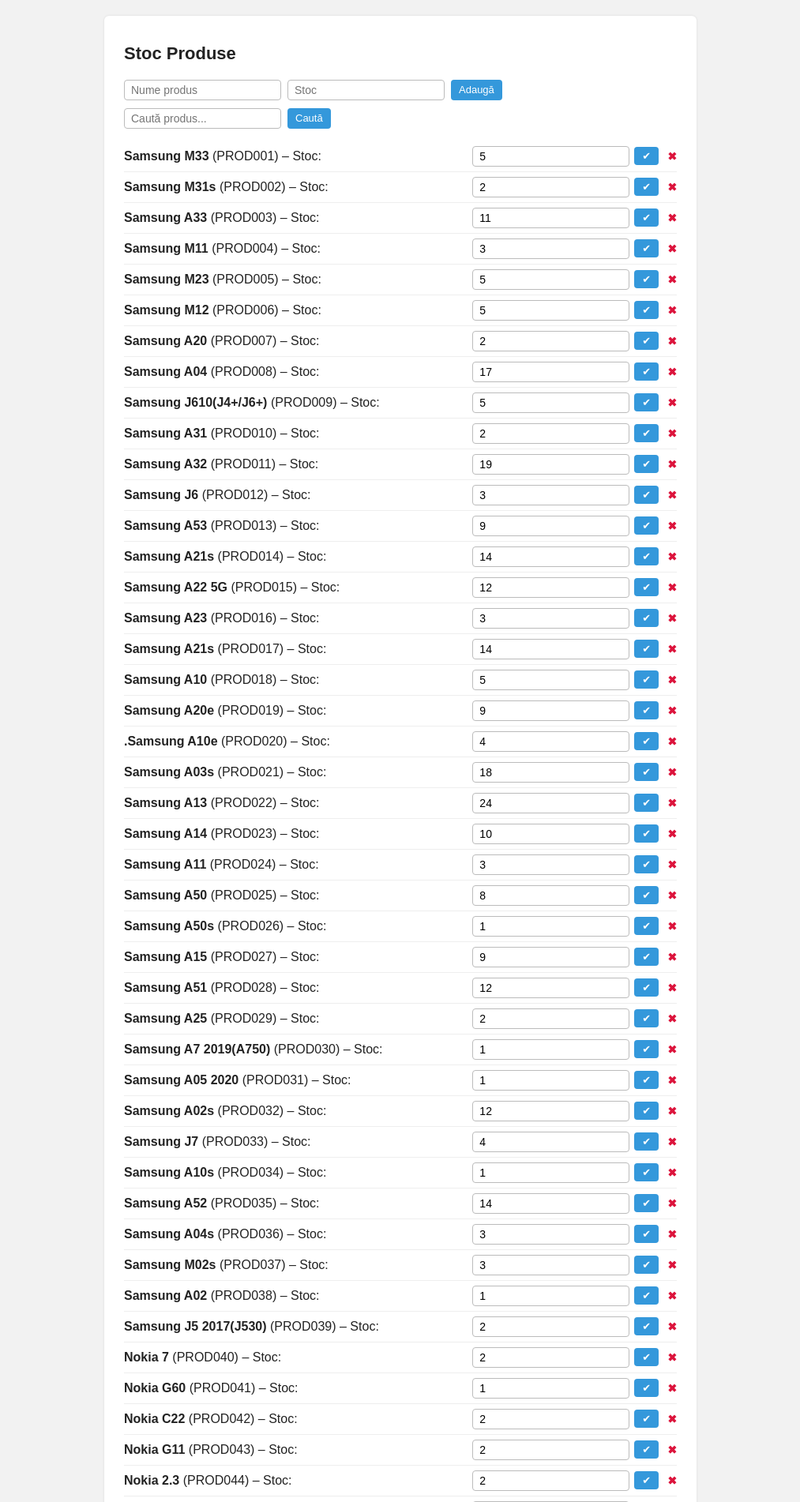
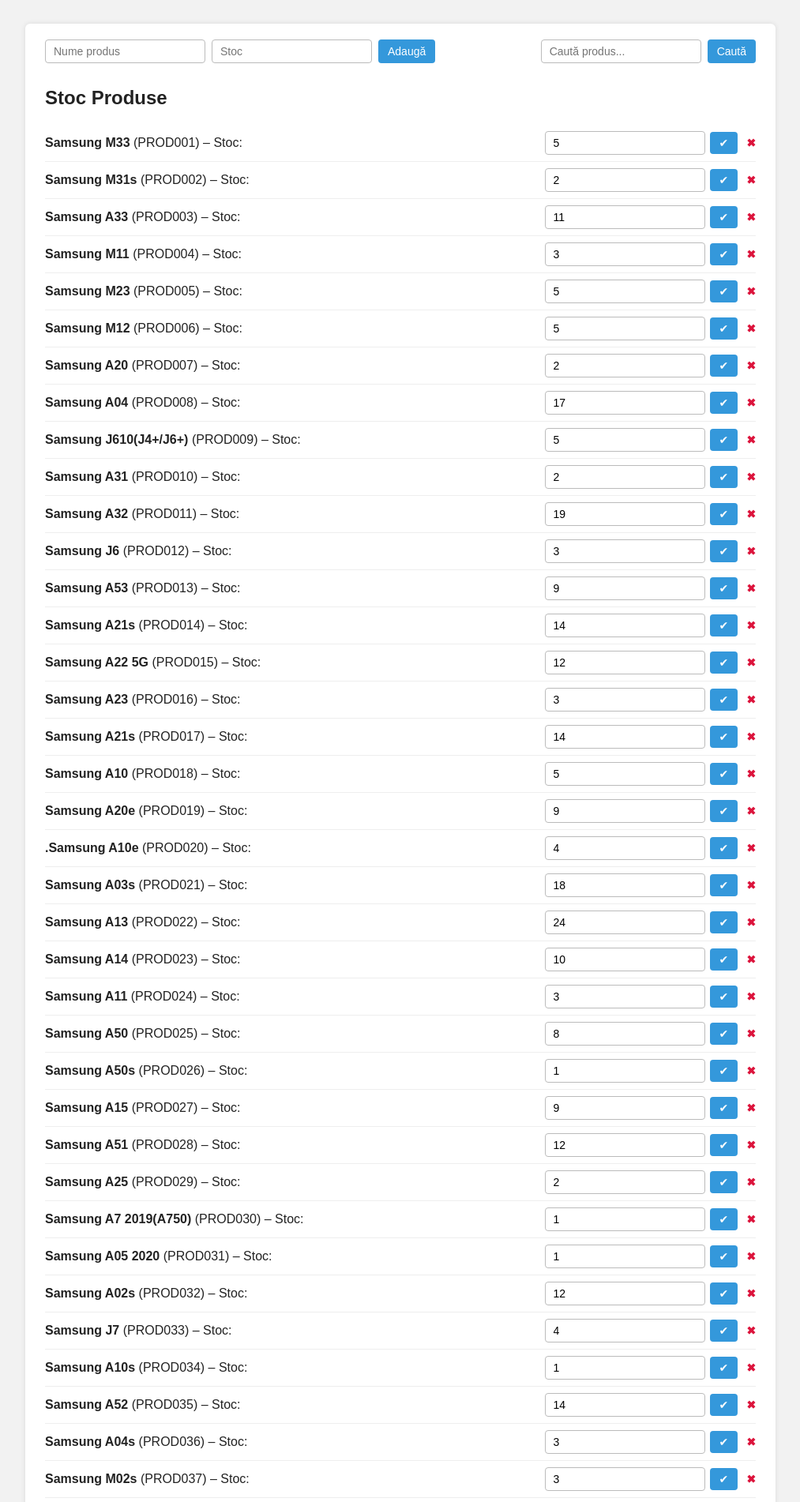
Before and after one commit to gsmcontactct/stock-web-app, a Flask app: page / in a window 1280 px wide. Shown: the top 1902 px of the page at 79% size, without its empty margins (133-1146 px from the left). Run offline with Flask 3, Linux system fonts and the light colour scheme; data comes from the database, SQL or seed files in the repository.

Commit message:
🔧 Update UI: îmbunătățit design pentru formularul de stoc

```diff
--- a/static/style.css
+++ b/static/style.css
@@ -1,34 +1,36 @@
 body {
     font-family: sans-serif;
     background: #f2f2f2;
-    margin: 20px;
+    margin: 0;
+    padding: 0;
     color: #222;
 }
 
 .container {
-    max-width: 700px;
-    margin: auto;
+    max-width: 900px;
+    margin: 30px auto;
     background: white;
     padding: 20px 25px;
     border-radius: 6px;
-    box-shadow: 0 0 3px rgba(0,0,0,0.1);
+    box-shadow: 0 0 6px rgba(0, 0, 0, 0.1);
 }
 
 h1 {
-    font-size: 22px;
+    font-size: 24px;
+    margin-top: 30px;
     margin-bottom: 20px;
 }
 
-.form-row {
+.top-bar {
     display: flex;
     justify-content: space-between;
     align-items: flex-start;
-    gap: 10px;
+    gap: 20px;
     flex-wrap: wrap;
-    margin-bottom: 12px;
 }
 
-.inline-form {
+.add-form,
+.search-form {
     display: flex;
     gap: 8px;
     flex-wrap: wrap;
@@ -36,15 +38,13 @@
 
 input[type="text"],
 input[type="number"] {
-    padding: 4px 8px;
+    padding: 6px 10px;
     font-size: 14px;
     border: 1px solid #bbb;
     border-radius: 4px;
     transition: border 0.2s;
 }
 
-input[type="text"]:hover,
-input[type="number"]:hover,
 input[type="text"]:focus,
 input[type="number"]:focus {
     border-color: #3498db;
@@ -52,8 +52,8 @@
 }
 
 button {
-    padding: 4px 10px;
-    font-size: 13px;
+    padding: 6px 12px;
+    font-size: 14px;
     background: #3498db;
     color: white;
     border: none;
@@ -81,13 +81,14 @@
 ul.product-list {
     list-style: none;
     padding: 0;
+    margin-top: 20px;
 }
 
 ul.product-list li {
     display: flex;
     justify-content: space-between;
     align-items: center;
-    padding: 6px 0;
+    padding: 8px 0;
     border-bottom: 1px solid #eee;
 }
 
@@ -97,8 +98,14 @@
     gap: 6px;
 }
 
-@media (max-width: 600px) {
-    .form-row {
+@media (max-width: 700px) {
+    .top-bar {
         flex-direction: column;
+        align-items: stretch;
+    }
+
+    .add-form,
+    .search-form {
+        width: 100%;
     }
 }
--- a/templates/index.html
+++ b/templates/index.html
@@ -7,23 +7,21 @@
 </head>
 <body>
     <div class="container">
-        <h1>Stoc Produse</h1>
-
-        <!-- Formulare Adăugare + Căutare -->
-        <div class="form-row">
-            <form class="inline-form" method="post" action="/add">
+        <div class="top-bar">
+            <form class="add-form" method="post" action="/add">
                 <input type="text" name="name" placeholder="Nume produs" required>
                 <input type="number" name="stock" placeholder="Stoc" min="0" required>
                 <button type="submit">Adaugă</button>
             </form>
 
-            <form class="inline-form" method="get" action="/search">
+            <form class="search-form" method="get" action="/search">
                 <input type="text" name="q" placeholder="Caută produs..." value="{{ search or '' }}">
                 <button type="submit">Caută</button>
             </form>
         </div>
 
-        <!-- Lista produse -->
+        <h1>Stoc Produse</h1>
+
         <ul class="product-list">
             {% for product in products %}
             <li>
```
